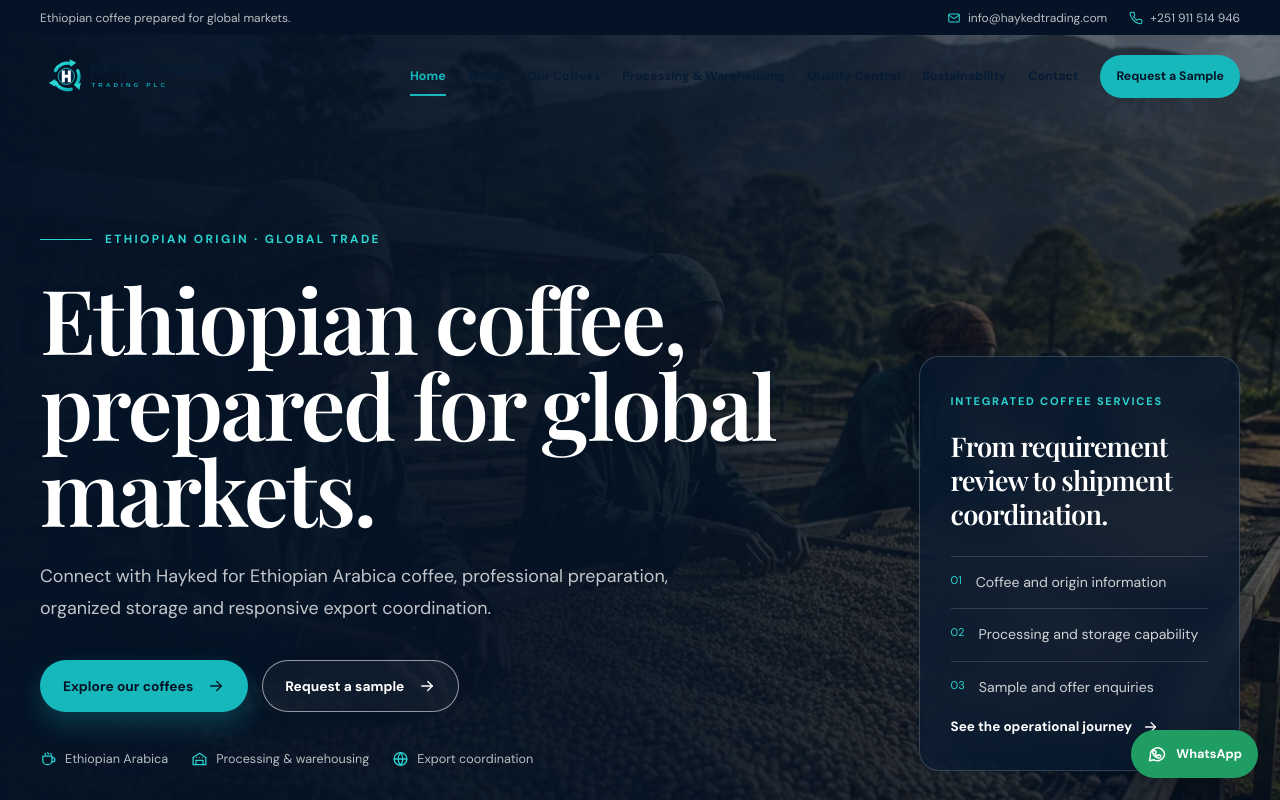
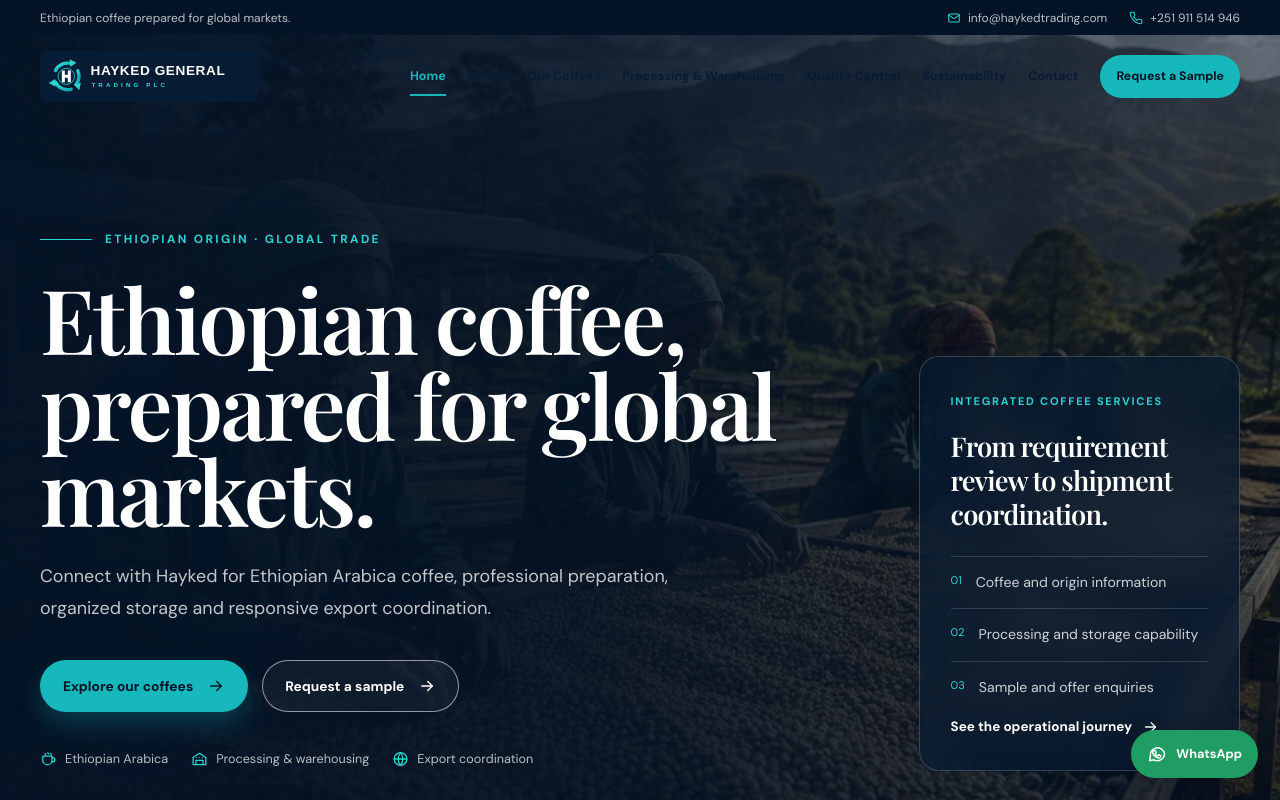
Before and after one commit to yohannesmulugeta/hayked-trading, a React (Vite) app: page / in a window 1280 px wide. Shown: the top 800 px of the page. Built offline with nearby package versions, Linux system fonts and the light colour scheme.

Commit message:
Improve hero header contrast and logo visibility

```diff
--- a/src/components/Header.tsx
+++ b/src/components/Header.tsx
@@ -36,7 +36,7 @@
   }, [open]);
 
   return (
-    <header className={`site-header ${scrolled ? 'site-header--scrolled' : ''}`}>
+    <header className={`site-header ${scrolled ? 'site-header--scrolled' : 'site-header--hero'}`}>
       <div className="topbar">
         <div className="container topbar__inner">
           <span>{content.site.tagline}</span>
@@ -48,7 +48,7 @@
       </div>
       <div className="nav-shell">
         <div className="container navbar">
-          <Brand />
+          <Brand inverted={!scrolled} />
           <nav id="main-navigation" className={`nav ${open ? 'nav--open' : ''}`} aria-label="Main navigation">
             {navItems.map(([to, label]) => (
               <NavLink key={to} to={to} className={({ isActive }) => isActive ? 'nav__link nav__link--active' : 'nav__link'}>
```
